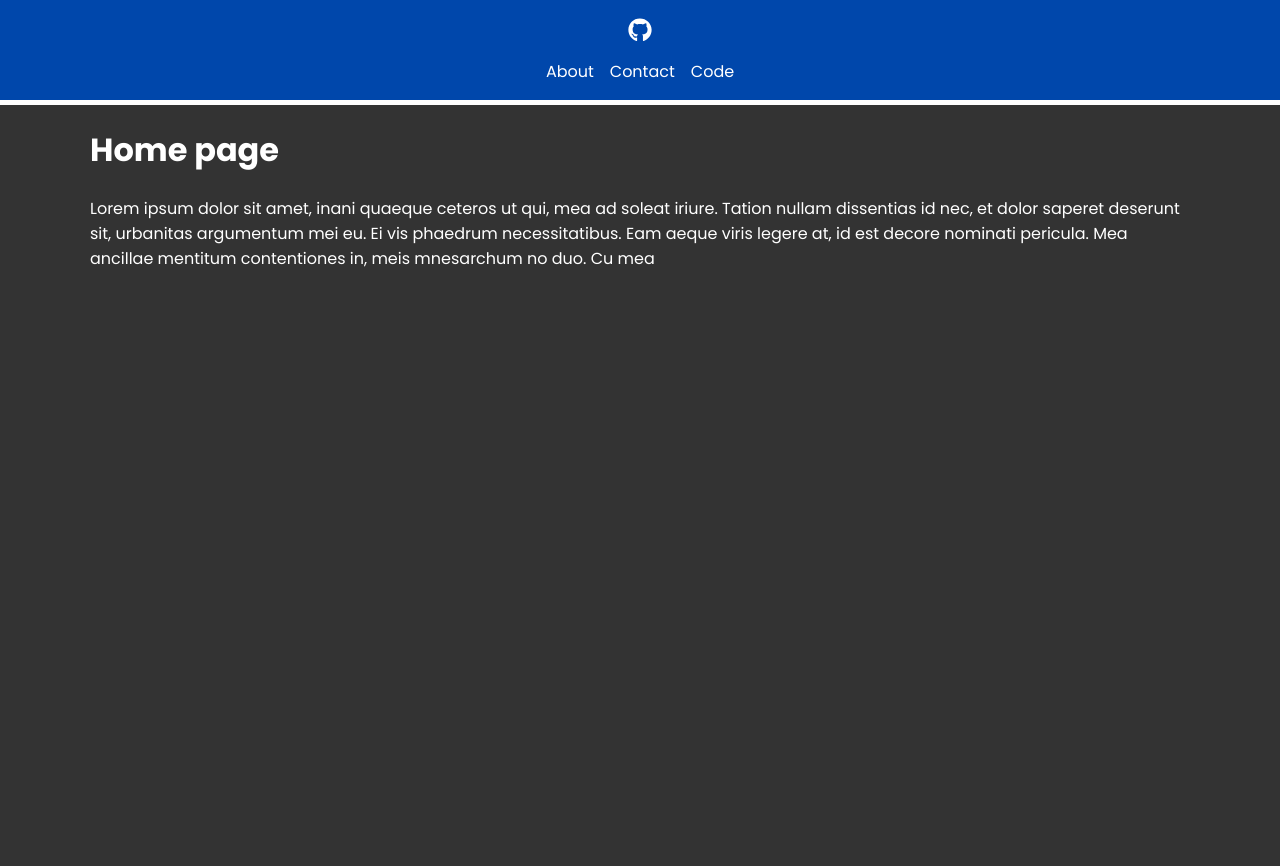
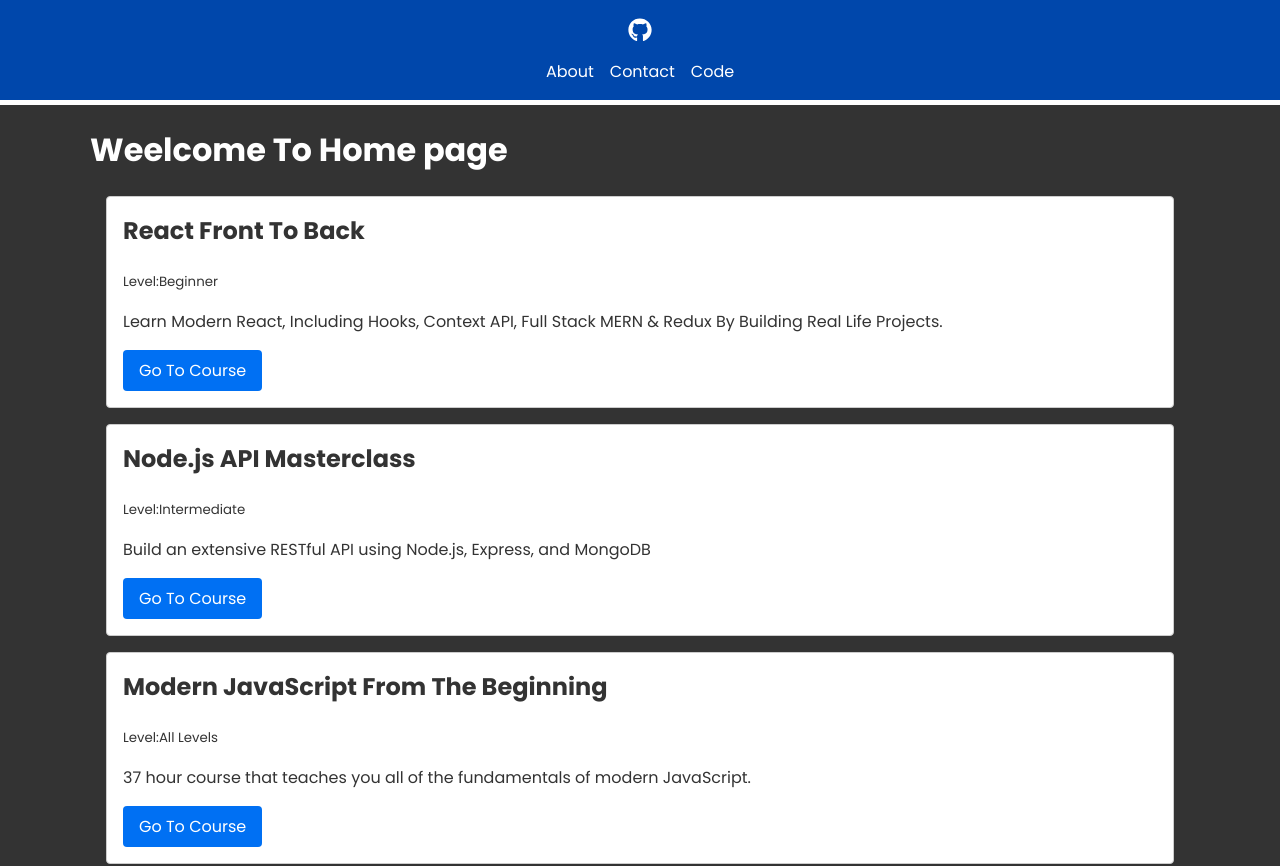
Before and after one commit to Abe-Tiz/myfirstNextjs, a Next.js app: page / in a window 1280 px wide. Shown: the top 866 px of the page. Before the commit the page ends 800 px from the top, so only its background shows below. Built offline with nearby package versions, Linux system fonts and the light colour scheme.

Commit message:
course add

```diff
--- /dev/null
+++ b/app/api/courses/data.json
@@ -0,0 +1,37 @@
+[
+    {
+      "id": 1,
+      "title": "React Front To Back",
+      "description": "Learn Modern React, Including Hooks, Context API, Full Stack MERN & Redux By Building Real Life Projects.",
+      "link": "https://www.traversymedia.com/Modern-React-Front-To-Back-Course",
+      "level": "Beginner"
+    },
+    {
+      "id": 2,
+      "title": "Node.js API Masterclass",
+      "description": "Build an extensive RESTful API using Node.js, Express, and MongoDB",
+      "link": "https://www.traversymedia.com/node-js-api-masterclass",
+      "level": "Intermediate"
+    },
+    {
+      "id": 3,
+      "title": "Modern JavaScript From The Beginning",
+      "description": "37 hour course that teaches you all of the fundamentals of modern JavaScript.",
+      "link": "https://www.traversymedia.com/modern-javascript-2-0",
+      "level": "All Levels"
+    },
+    {
+      "id": 4,
+      "title": "Next.js Dev To Deployment",
+      "description": "Learn Next.js by building a music event website and a web dev blog as a static website",
+      "link": "https://www.traversymedia.com/next-js-dev-to-deployment",
+      "level": "Intermediate"
+    },
+    {
+      "id": 5,
+      "title": "50 Projects in 50 Days",
+      "description": "Sharpen your skills by building 50 quick, unique & fun mini projects.",
+      "link": "https://www.traversymedia.com/50-Projects-In-50-Days",
+      "level": "Beginner"
+    }
+  ]
--- /dev/null
+++ b/app/api/courses/route.js
@@ -0,0 +1,6 @@
+import courses from './data.json'
+import { NextResponse } from 'next/server'
+
+export async function GET(request){
+    return NextResponse.json(courses);
+}
--- a/app/api/hello/route.js
+++ b/app/api/hello/route.js
@@ -1,7 +1,3 @@
-import React from 'react'
-
-const Get = async (request) => {
-  return new Response('success')
+export async function GET(request){
+  return new Response('hello, next js!')
 }
-
-export default route
--- /dev/null
+++ b/app/componets/Course.jsx
@@ -0,0 +1,33 @@
+import Link from 'next/link'
+
+async function fetchCourses(){
+    const response = await fetch('http://localhost:3000/api/courses');
+    const courses = await response.json();
+    return courses;
+}
+
+const Course = async () => {
+
+    const courses = await fetchCourses();
+
+  return (
+   <>
+   <h1>Weelcome To Home page</h1>
+        <div className='course'>
+            {
+                courses.map((course) =>(
+                    <div key={course.id}className='card'>
+                        <h2>{course.title}</h2>
+                        <small>Level:{course.level}</small>
+                        <p>{course.description}</p>
+                        <Link target='_blank' href={course.link} className='btn'>Go To Course</Link>
+                    </div>
+                ))
+            }
+
+        </div>
+    </>
+  )
+}
+
+export default Course
--- a/app/page.jsx
+++ b/app/page.jsx
@@ -1,18 +1,13 @@
 import Link from 'next/link'
 import React from 'react'
+import Course from './componets/Course'
 
 const page = () => {
   return (
     <>
 
-    <h1>Home page</h1>
-    <p>
-      Lorem ipsum dolor sit amet, inani quaeque ceteros ut qui, mea ad soleat iriure.
-      Tation nullam dissentias id nec, et dolor saperet deserunt sit, urbanitas argumentum mei eu.
-      Ei vis phaedrum necessitatibus. Eam aeque viris legere at,
-      id est decore nominati pericula. Mea ancillae mentitum contentiones in,
-      meis mnesarchum no duo. Cu mea
-    </p>
+    {/* <h1>Home page</h1> */}
+     <Course />
     </>
 
   )
```
